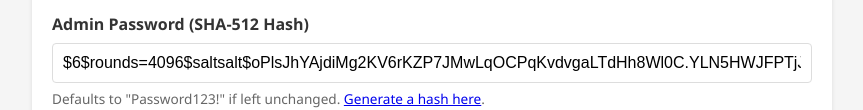
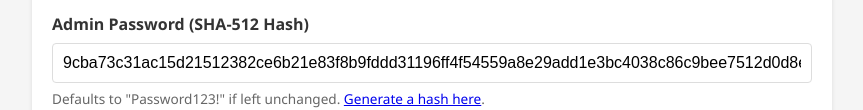
Before and after one commit to jensdufour/PUB-EntraID-Ubuntu-Automation, a plain HTML site: page index.html in a window 1280 px wide. Shown: the part 845-955 px from the top of the page, without its empty margins (208-1071 px from the left). Drawn offline with Linux system fonts and the light colour scheme.

Commit message:
fix: Correct SHA-512 password hash

```diff
--- a/index.html
+++ b/index.html
@@ -78,7 +78,7 @@
                     <div class="form-group">
                         <label for="adminPassword">Admin Password (SHA-512 Hash)</label>
                         <input type="text" id="adminPassword"
-                            value="$6$rounds=4096$saltsalt$oPlsJhYAjdiMg2KV6rKZP7JMwLqOCPqKvdvgaLTdHh8Wl0C.YLN5HWJFPTjJKF9czcJvL8rEVKPc3VqJKvYFZ1"
+                            value="9cba73c31ac15d21512382ce6b21e83f8b9fddd31196ff4f54559a8e29add1e3bc4038c86c9bee7512d0d8ea72ec9480580dc677a9f172b46366ecb5198615cc"
                             placeholder="$6$...">
                         <small>Defaults to "Password123!" if left unchanged. <a href="https://www.mkpasswd.net/"
                                 target="_blank">Generate a hash here</a>.</small>
```
